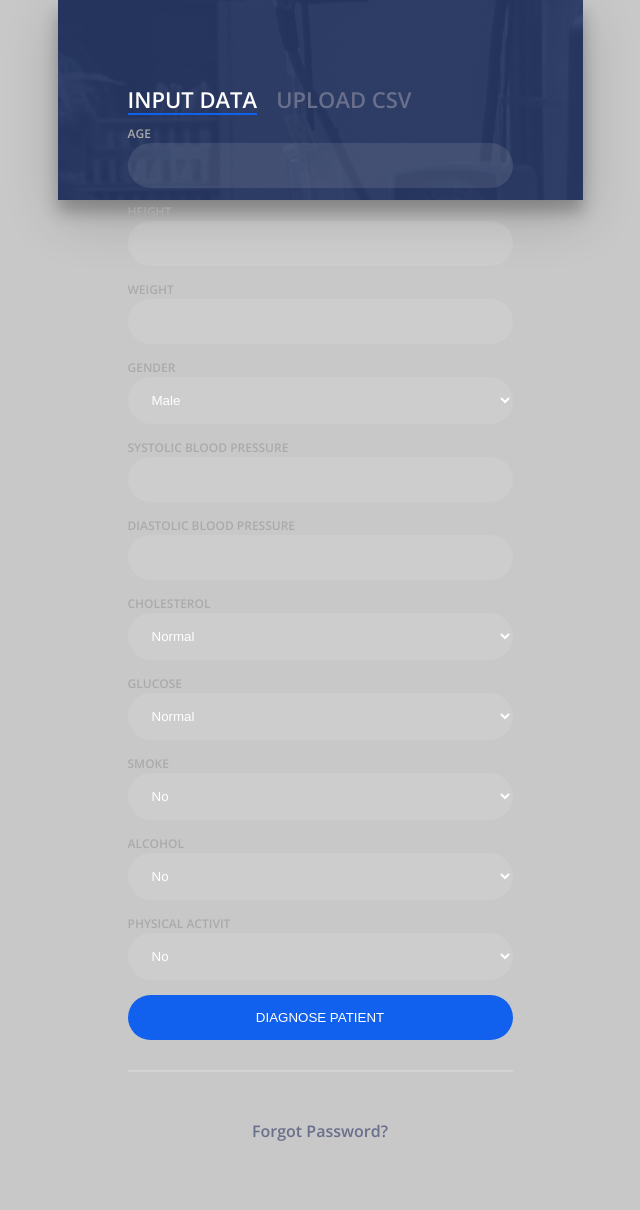
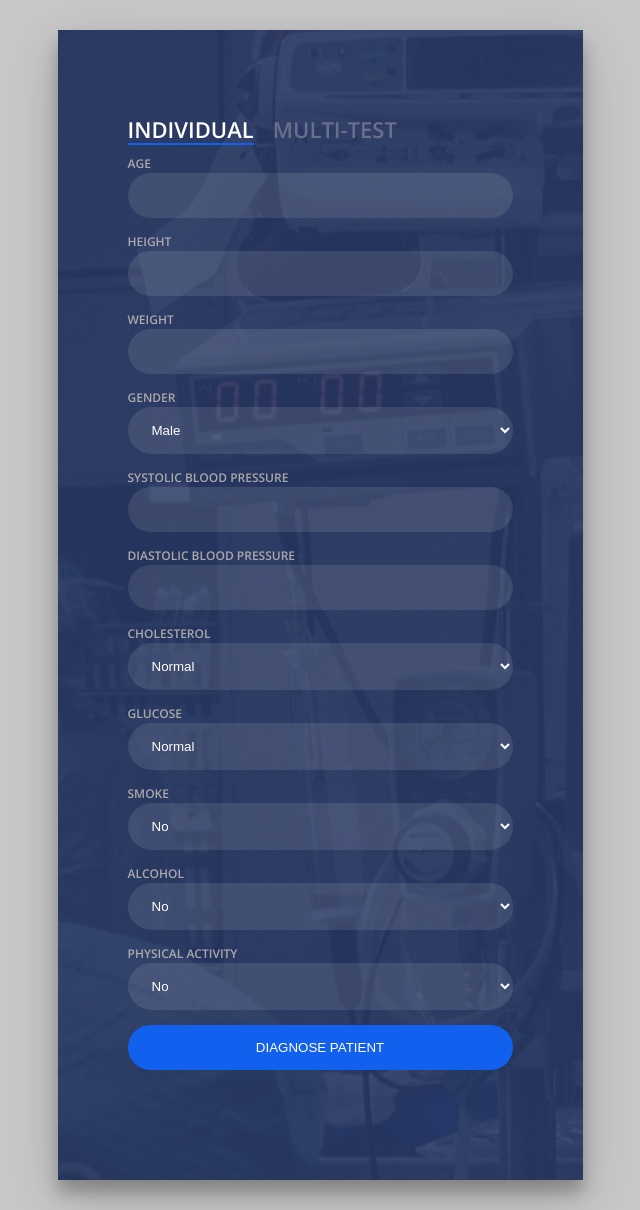
Before and after one commit to blurred-machine/Cardiovascular-Disease-Detection-End-to-End-ML-Project, a Python web app: template templates/index.html in a window 1280 px wide. Shown: the whole page, without its empty margins (320-960 px from the left). Before the commit the page ends 1141 px from the top, so only its background shows below. Run offline with Jinja, Linux system fonts and the light colour scheme; the template is opened without the code that fills it, so the values that code supplies are empty.

Commit message:
single user input ready v1.0.2

```diff
--- a/static/css/style.css
+++ b/static/css/style.css
@@ -1,5 +1,5 @@
 body{
-	margin:0;
+	margin:30px;
 	color:#6a6f8c;
 	background:#c8c8c8;
 	font:600 16px/18px 'Open Sans',sans-serif;
@@ -13,9 +13,9 @@ a{color:inherit;text-decoration:none}
 	width:100%;
 	margin:auto;
 	max-width:525px;
-	min-height:200px;
+	min-height:1150px;
 	position:relative;
-	background:url("./bg.jpg") no-repeat center;
+	background:url(https://raw.githubusercontent.com/paras009/Cardiovascular-Disease-Detection/master/static/css/bg.jpg?token=AGEPDXGEH5EBOOZDYWFZY5S6ZE22A) no-repeat center;
 	box-shadow:0 12px 15px 0 rgba(0,0,0,.24),0 17px 50px 0 rgba(0,0,0,.19);
 }
 .login-html{
@@ -25,8 +25,8 @@ a{color:inherit;text-decoration:none}
 	padding:90px 70px 50px 70px;
 	background:rgba(40,57,101,.9);
 }
-.login-html .sign-in-htm,
-.login-html .sign-up-htm{
+.login-html .single-user-htm,
+.login-html .multi-user-htm{
 	top:0;
 	left:0;
 	right:0;
@@ -39,8 +39,8 @@ a{color:inherit;text-decoration:none}
 	-webkit-transition:all .4s linear;
 	transition:all .4s linear;
 }
-.login-html .sign-in,
-.login-html .sign-up,
+.login-html .single-user,
+.login-html .multi-user,
 .login-form .group .check{
 	display:none;
 }
@@ -57,8 +57,8 @@ a{color:inherit;text-decoration:none}
 	display:inline-block;
 	border-bottom:2px solid transparent;
 }
-.login-html .sign-in:checked + .tab,
-.login-html .sign-up:checked + .tab{
+.login-html .single-user:checked + .tab,
+.login-html .multi-user:checked + .tab{
 	color:#fff;
 	border-color:#1161ee;
 }
@@ -146,19 +146,20 @@ a{color:inherit;text-decoration:none}
 	-webkit-transform:scale(1) rotate(-45deg);
 	        transform:scale(1) rotate(-45deg);
 }
-.login-html .sign-in:checked + .tab + .sign-up + .tab + .login-form .sign-in-htm{
+.login-html .single-user:checked + .tab + .multi-user + .tab + .login-form .single-user-htm{
 	-webkit-transform:rotate(0);
 	        transform:rotate(0);
 }
-.login-html .sign-up:checked + .tab + .login-form .sign-up-htm{
+.login-html .multi-user:checked + .tab + .login-form .multi-user-htm{
 	-webkit-transform:rotate(0);
 	        transform:rotate(0);
 }
 
 .hr{
-	height:2px;
 	margin:30px 0 50px 0;
-	background:rgba(255,255,255,.2);
+	color: white;
+	position: center;
+	text-align: center;
 }
 .foot-lnk{
 	text-align:center;
--- a/templates/index.html
+++ b/templates/index.html
@@ -6,6 +6,7 @@
   <link rel='stylesheet' href='https://fonts.googleapis.com/css?family=Open+Sans:600'>
   <!-- <link rel="stylesheet" href="./static/style.css"> -->
     <link rel='stylesheet' type="text/css" href="{{ url_for('static', filename='css/style.css') }}">
+    <script type="text/javascript" src="{{ url_for('static', filename='js/script.js') }}"></script>
 
 
 </head>
@@ -13,11 +14,11 @@
 <!-- partial:index.partial.html -->
 <div class="login-wrap">
 	<div class="login-html">
-		<input id="tab-1" type="radio" name="tab" class="sign-in" checked><label for="tab-1" class="tab">Input Data</label>
-		<input id="tab-2" type="radio" name="tab" class="sign-up"><label for="tab-2" class="tab">upload CSV</label>
+		<input id="tab-1" type="radio" name="tab" class="single-user" checked><label for="tab-1" class="tab">INDIVIDUAL</label>
+		<input id="tab-2" type="radio" name="tab" class="multi-user"><label for="tab-2" class="tab">MULTI-TEST</label>
 
 		<div class="login-form">
-			<div class="sign-in-htm">
+			<div class="single-user-htm">
 				<form action="/predict" method="POST">
 
 					<div class="group">
@@ -78,7 +79,7 @@
 						</select>
 					</div>
 					<div class="group">
-						<label for="active" class="label">Physical Activit</label>
+						<label for="active" class="label">Physical Activity</label>
 						<select id="active" name="active" class="input" id="input_select">
 							<option value="0">No</option>
 	      		  			<option value="1">Yes</option>
@@ -91,16 +92,16 @@
 						<button class="button" type="submit" name="submitBtn">Diagnose Patient</button>
 					</div>
 					<div class="hr">
-						<h3 style="color: white;">
+						<h3>
 						{{predicted_value}}
 						</h3></br>
 					</div>
-					<div class="foot-lnk">
+				<!-- 	<div class="foot-lnk">
 						<a href="#forgot">Forgot Password?</a>
-					</div>
+					</div> -->
 				</form>
 			</div>
-			<div class="sign-up-htm">
+			<div class="multi-user-htm">
 				<div class="group">
 					<label for="user" class="label">Username</label>
 					<input id="user" type="text" class="input">
```
Also changed, not shown: app.py (+83 -90 lines), static/js/script.js (added, +150 -0 lines), 1 other file.
